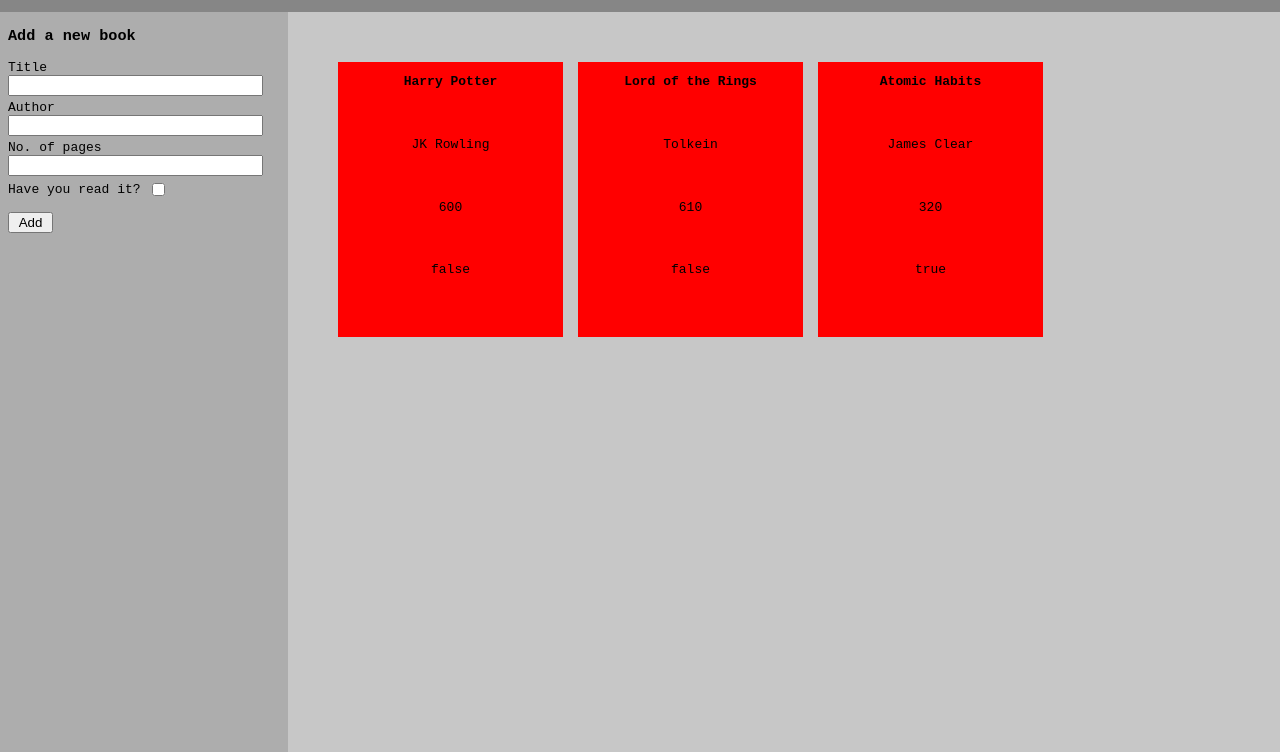
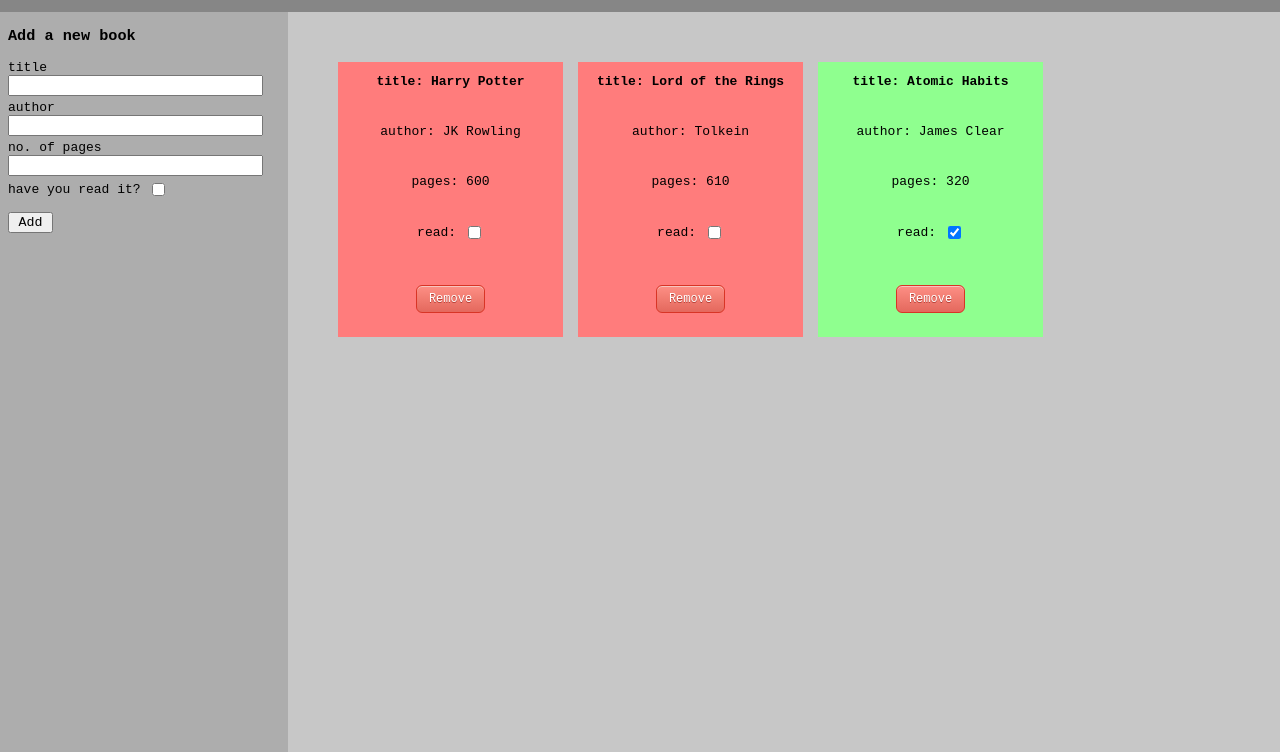
Before and after one commit to dexicus/library, a plain HTML site: page index.html in a window 1280 px wide. Shown: the part 48-800 px from the top of the page. Drawn offline with Linux system fonts and the light colour scheme.

Commit message:
Monday progress

```diff
--- a/index.html
+++ b/index.html
@@ -14,13 +14,13 @@
     <div class="container">
         <div class="sidebar">
             <h3>Add a new book</h3>
-            <label for="title" required>Title</label>
+            <label for="title" required>title</label>
             <input type="text" id="title">
-            <label for="author" required>Author</label>
+            <label for="author" required>author</label>
             <input type="text" id="author">
-            <label for="pages" required>No. of pages</label>
+            <label for="pages" required>no. of pages</label>
             <input type="number" min="0" max="99999" id="pages">
-            <label for="isRead">Have you read it?
+            <label for="isRead">have you read it?
                 <input type="checkbox" name="isRead" id="isRead">
             </label>
             <button type="submit" id="addBook">
@@ -28,7 +28,7 @@
             </button>
 
         </div>
-        <div class="main" id="books">
+        <div class="main" id="main">
 
         </div>
     </div>
--- a/script.js
+++ b/script.js
@@ -46,32 +46,83 @@
 function displayLibrary(myLibrary) {
     deleteLibrary();
     myLibrary.forEach(function (book) {
-        const bookInfo = Object.values(book)
-        createCard(bookInfo)
+        const bookValues = Object.values(book);
+        const bookKeys = Object.keys(book);
+        const index = myLibrary.indexOf(book);
+        createBook(index,bookValues,bookKeys);
     });
 };
 
 
-function createCard(bookInfo) {
+function createBook(index,bookValues,bookKeys) {
     const card = document.createElement('div');
-    document.getElementById('books').appendChild(card);
+    document.getElementById('main').appendChild(card);
     card.classList.add('book-card')
-    for (i=0; i < bookInfo.length; i++) {
-        const info = document.createElement('div');
-        card.append(info);
-        info.classList.add('book-info')
-        info.textContent = bookInfo[i];
+    for (i=0; i < bookValues.length; i++) {
+        if (bookKeys[i] == 'isRead') {
+            if (bookValues[i] === true) {
+                const label = document.createElement('label');
+                const checkbox = document.createElement('input');
+                card.append(label);
+                label.classList.add('book-info');
+                label.textContent = `read: `;
+                label.append(checkbox);
+                card.classList.add('book-read');
+                checkbox.setAttribute('type', 'checkbox')
+                checkbox.checked = true;
+                checkbox.addEventListener('change', () => {
+                    if (this.checked) {
+                        console.log('test')
+                        card.classList.add('book-read');
+                        card.classList.remove('book-notread');
+                    } else if (this.checked) {
+                        card.classList.remove('book-read');
+                        card.classList.add('book-notread');
+                    }
+                })
+                console.log(myLibrary[index])
+            } else {
+                const label = document.createElement('label');
+                const checkbox = document.createElement('input');
+                card.append(label);
+                label.classList.add('book-info');
+                label.textContent = `read: `;
+                label.append(checkbox);
+                card.classList.add('book-notread');
+                checkbox.setAttribute('type', 'checkbox')
+                checkbox.checked = false;
+            }
+        } else {
+            const info = document.createElement('div');
+            card.append(info);
+            info.classList.add('book-info');
+            info.textContent = `${bookKeys[i]}: ${bookValues[i]}`;
+        }
+        card.setAttribute('data-attribute', index)
     }
+    const removeBtn = document.createElement('button');
+    card.append(removeBtn);
+    removeBtn.classList.add('remove-btn');
+    removeBtn.textContent = 'Remove';
+    removeBtn.addEventListener('click', () => {
+        deleteBook(index);
+    })
 };
 
+function deleteBook(index) {
+    if (index > -1) {
+        myLibrary.splice(index, 1);
+    }
+    displayLibrary(myLibrary)
+}
+
 function deleteLibrary() {
-    const books = document.getElementById('books');
+    const books = document.getElementById('main');
     while (books.firstChild) {
         books.removeChild(books.firstChild);
       }
 }
 
-
 displayLibrary(myLibrary);
 
 document.getElementById('addBook').addEventListener('click', addBookToLibrary);
--- a/styles.css
+++ b/styles.css
@@ -27,10 +27,6 @@
     background-color: #868686;
 }
 
-h1:hover {
-    user-select: none;
-    color: rgb(54, 54, 54);
-}
 
 .container {
     display: flex;
@@ -43,6 +39,17 @@
     display: flex;
     flex-direction: column;
 }
+
+h3 {
+
+}
+
+h3:hover {
+    user-select: none;
+    color: rgb(54, 54, 54);
+    text-decoration: underline;
+}
+
 
 label {
     user-select: none;
@@ -60,6 +67,7 @@
 }
 
 button {
+    font-family: inherit;
     margin: 12px 0;
     width: 45px;
 }
@@ -78,7 +86,6 @@
 .book-card {
     width: 225px;
     height: 275px;
-    background-color: red;
     padding: 12px;
     display: flex;
     flex-direction: column;
@@ -94,3 +101,35 @@
     font-weight: bold;
 
 }
+
+.remove-btn {
+	box-shadow:inset 0px 1px 0px 0px #f7c5c0;
+	background:linear-gradient(to bottom, #fc8d83 5%, #e4685d 100%);
+	background-color:#fc8d83;
+	border-radius:6px;
+	border:1px solid #d83526;
+	display:inline-block;
+	cursor:pointer;
+	color:#ffffff;
+	font-size:12px;
+	padding:6px 12px;
+	text-decoration:none;
+	text-shadow:0px 1px 0px #b23e35;
+    width: fit-content;
+}
+.remove-btn:hover {
+	background:linear-gradient(to bottom, #e4685d 5%, #fc8d83 100%);
+	background-color:#e4685d;
+}
+.remove-btn:active {
+	position:relative;
+	top:1px;
+}
+
+.book-read {
+    background-color: rgb(143, 255, 143);
+}
+
+.book-notread {
+    background-color: rgb(255, 124, 124);
+}
```
